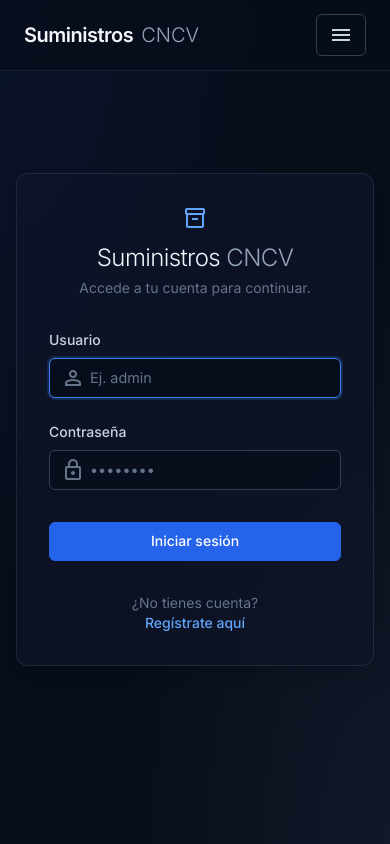
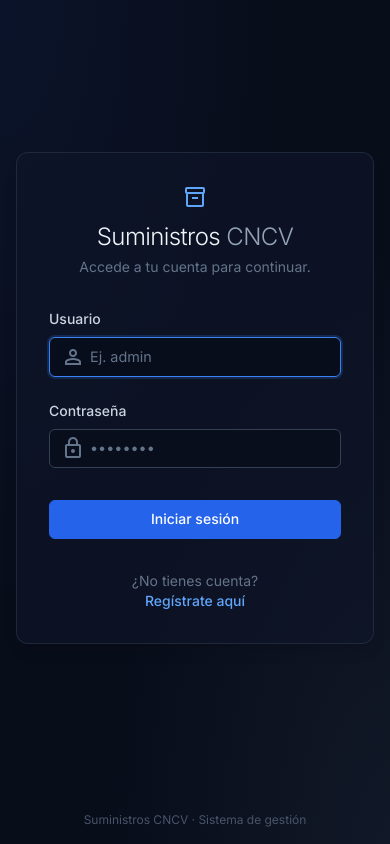
Before and after one commit to Nephast0/web_de_administracion_de_suministros, a Flask app: page / in a window 390 px wide. Run offline with Flask 3, Linux system fonts and the light colour scheme; data comes from the database, SQL or seed files in the repository.

Commit message:
feat(nav+sec): rediseño layout sidebar+topbar + fix back-button post-logout
## Layout: sidebar lateral fijo + topbar minimal (reemplaza navbar horizontal)
- base.html reescrito: aside 240px + flex-1 main. Sidebar agrupa por dominio.
- base_auth.html nuevo: viewport-centered sin chrome para login/registro/root.
- Admin: secciones Operaciones / Contabilidad / Análisis / Sistema.
- Cliente: Comprar / Mis pedidos / Análisis personal (plano).
- Estado activo via request.endpoint con bg-primary-500/15 + border.
- Mobile: drawer con backdrop, toggle desde topbar, cierra en click de link.
- Footer del sidebar: tarjeta perfil (account_circle + nombre + rol) + logout.
- Topbar: page_title + perfil quick-access en md+.

## Auth screens: layout separado (decisión arquitectónica)
- index.html y registro.html ahora extienden base_auth.html (no base.html).
- Razón: condicional `{% if authenticated %}` en base.html acopla layouts
  estructuralmente distintos y produce templates frágiles.

## Fix de seguridad: back-button post-logout
- Bug: tras logout, history.back() en navegador mostraba página privada cacheada.
- Fix server-side en apply_security_headers (NO JS — fácilmente bypasseable):
    Cache-Control: no-store, no-cache, must-revalidate, private, max-age=0
    Pragma: no-cache
    Expires: 0
  Aplicado SOLO a respuestas dinámicas autenticadas. /static/* exento (assets
  públicos, su caché larga es deseable). Páginas anónimas exentas.
- 2 tests de regresión nuevos en CacheHeadersTest.
- Reproducción manual: login admin → /contabilidad/balance → logout →
  history.back() → permanece en /login. El navegador re-pide al server,
  no encuentra sesión, redirige.

## Verificación
- 36/36 tests OK (34 + 2 nuevos cache).
- 63 endpoints sin cambio.
- Smoke: /login sin sidebar; /menu_principal con sidebar admin completo;
  /static sin no-store; /contabilidad/balance con no-store + sidebar.

Co-Authored-By: Claude Opus 4.7 <noreply@anthropic.com>

```diff
--- a/app/templates/base.html
+++ b/app/templates/base.html
@@ -5,108 +5,168 @@
     <meta charset="UTF-8">
     <meta name="viewport" content="width=device-width, initial-scale=1.0">
     <title>{% block title %}Suministros{% endblock %} · CNCV</title>
-    <!-- Theme bootstrap (must run before first paint to avoid theme flash) -->
+
+    <!-- Theme bootstrap (pre-paint) -->
     <script src="{{ url_for('static', filename='js/theme.js') }}"></script>
 
-    <!-- Compiled Tailwind CSS (replaces the runtime cdn.tailwindcss.com loader) -->
+    <!-- Compiled Tailwind -->
     <link rel="stylesheet" href="{{ url_for('static', filename='css/tailwind.css') }}">
 
-    <!-- Google Fonts: Inter (sans) + Fira Code (mono).
-         Adiós Playfair Display — el rediseño 2026-05-12 unificó tipografía
-         a Inter (jerarquía por peso/tracking, look más sobrio). -->
     <link rel="preconnect" href="https://fonts.googleapis.com">
     <link rel="preconnect" href="https://fonts.gstatic.com" crossorigin>
     <link
         href="https://fonts.googleapis.com/css2?family=Inter:wght@300;400;500;600;700&family=Fira+Code:wght@400;500&display=swap"
         rel="stylesheet">
-    <!-- Material Icons -->
     <link rel="stylesheet"
         href="https://fonts.googleapis.com/css2?family=Material+Symbols+Outlined:opsz,wght,FILL,GRAD@20..48,100..700,0..1,-50..200">
     {% block page_styles %}{% endblock %}
 </head>
 
+{# ===========================================================================
+   Layout app autenticada (sidebar + topbar).
+   Las pantallas de auth (login, registro) extienden base_auth.html, no este.
+   =========================================================================== #}
+
+{# Macro para renderizar un item del sidebar con estado activo basado en el endpoint #}
+{% macro nav_item(endpoint, icon, label, kwargs={}) -%}
+{% set active = request.endpoint == endpoint %}
+<a href="{{ url_for(endpoint, **kwargs) }}"
+    class="group flex items-center gap-3 px-3 py-2 rounded-md text-sm transition-colors no-underline
+           {% if active %}bg-primary-500/15 text-primary-200 border border-primary-500/30
+           {% else %}text-canvas-400 hover:text-canvas-100 hover:bg-canvas-800/60 border border-transparent{% endif %}">
+    <span class="material-symbols-outlined text-xl">{{ icon }}</span>
+    <span>{{ label }}</span>
+</a>
+{%- endmacro %}
+
+{% macro nav_section(title) -%}
+<p class="px-3 mt-5 mb-1.5 text-[10px] font-semibold uppercase tracking-wider text-canvas-500">{{ title }}</p>
+{%- endmacro %}
+
 <body class="antialiased selection:bg-primary-500 selection:text-white">
 
-    <!-- Navigation -->
-    <nav
-        class="sticky top-0 z-50 w-full border-b border-canvas-800/80 bg-canvas-950/85 backdrop-blur-md mb-8">
-        <div class="container mx-auto px-6 py-3.5 flex justify-between items-center">
-            <!-- Brand: una sola tipografía, contraste por peso. -->
-            <a class="flex items-baseline gap-2 text-canvas-100 hover:text-primary-300 transition-colors no-underline"
-                href="{{ url_for('auth.root') }}">
-                <span class="text-xl font-semibold tracking-tight">Suministros</span>
-                <span class="text-xl font-light text-canvas-400">CNCV</span>
+    <div class="flex min-h-screen">
+
+        {# ============================================================
+           SIDEBAR — desktop fijo, mobile drawer (oculto por defecto)
+           ============================================================ #}
+        <aside id="sidebar"
+            class="fixed lg:sticky top-0 left-0 h-screen w-64 z-40
+                   -translate-x-full lg:translate-x-0 transform transition-transform duration-200
+                   border-r border-canvas-800/80 bg-canvas-950/95 backdrop-blur-md
+                   flex flex-col">
+
+            <!-- Brand -->
+            <div class="px-5 py-4 border-b border-canvas-800/80 flex items-center justify-between">
+                <a href="{{ url_for('inventario.menu_principal') if current_user.rol == 'admin' else url_for('inventario.menu_cliente') }}"
+                    class="flex items-baseline gap-1.5 text-canvas-100 hover:text-primary-300 transition-colors no-underline">
+                    <span class="text-base font-semibold tracking-tight">Suministros</span>
+                    <span class="text-base font-light text-canvas-500">CNCV</span>
                 </a>
-
-            <!-- Mobile Menu Button -->
-            <div class="block lg:hidden">
-                <button id="nav-toggle"
-                    type="button"
-                    aria-label="Abrir menú de navegación"
-                    aria-controls="nav-content"
-                    class="flex items-center px-3 py-2 rounded-md border border-canvas-700 text-canvas-300 hover:text-canvas-100 hover:border-canvas-500 transition">
-                    <span class="material-symbols-outlined">menu</span>
+                <!-- Close drawer (mobile only) -->
+                <button type="button" id="sidebar-close"
+                    class="lg:hidden p-1 rounded-md text-canvas-400 hover:text-canvas-100 hover:bg-canvas-800"
+                    aria-label="Cerrar menú">
+                    <span class="material-symbols-outlined text-xl">close</span>
                 </button>
             </div>
 
-            <!-- Desktop Menu. Theme switcher movido a /perfil (sección "Apariencia"). -->
-            <div id="nav-content" class="w-full hidden lg:flex lg:items-center lg:w-auto pt-4 lg:pt-0">
-                <ul class="lg:flex lg:justify-end lg:items-center gap-7 text-sm">
-                    {% if current_user.is_authenticated %}
+            <!-- Nav items: scrollable middle section -->
+            <nav class="flex-1 overflow-y-auto custom-scrollbar px-3 py-3" aria-label="Navegación principal">
                 {% if current_user.rol == 'admin' %}
-                    <li><a class="text-canvas-300 hover:text-primary-300 font-medium transition-colors no-underline"
-                            href="{{ url_for('inventario.menu_principal') }}">Inicio</a></li>
-                    <li><a class="text-canvas-300 hover:text-primary-300 font-medium transition-colors no-underline"
-                            href="{{ url_for('proveedores.proveedores') }}">Proveedores</a></li>
-                    <li><a class="text-canvas-300 hover:text-primary-300 font-medium transition-colors no-underline"
-                            href="{{ url_for('inventario.productos') }}">Inventario</a></li>
-                    <li><a class="text-canvas-300 hover:text-primary-300 font-medium transition-colors no-underline"
-                            href="{{ url_for('reportes.graficas') }}">Reportes</a></li>
-                    <li><a class="text-canvas-300 hover:text-primary-300 font-medium transition-colors no-underline"
-                            href="{{ url_for('contabilidad.balance') }}">Contabilidad</a></li>
+
+                    {{ nav_section('Operaciones') }}
+                    {{ nav_item('inventario.menu_principal', 'dashboard', 'Inicio') }}
+                    {{ nav_item('inventario.productos',      'inventory_2', 'Inventario') }}
+                    {{ nav_item('proveedores.proveedores',   'local_shipping', 'Proveedores') }}
+                    {{ nav_item('proveedores.agregar_producto', 'add_box', 'Nuevo producto') }}
+
+                    {{ nav_section('Contabilidad') }}
+                    {{ nav_item('contabilidad.diario',            'menu_book', 'Diario') }}
+                    {{ nav_item('contabilidad.balance',           'account_balance', 'Balance') }}
+                    {{ nav_item('contabilidad.cuenta_resultados', 'trending_up', 'Resultados') }}
+                    {{ nav_item('contabilidad.nuevo_asiento',     'edit_note', 'Nuevo asiento') }}
+
+                    {{ nav_section('Análisis') }}
+                    {{ nav_item('reportes.graficas', 'bar_chart', 'Gráficas') }}
+
+                    {{ nav_section('Sistema') }}
+                    {{ nav_item('auth.actividades', 'history', 'Actividades y usuarios') }}
+
                 {% else %}
-                    <li><a class="text-canvas-300 hover:text-primary-300 font-medium transition-colors no-underline"
-                            href="{{ url_for('inventario.menu_cliente') }}">Mi cuenta</a></li>
-                    <li><a class="text-canvas-300 hover:text-primary-300 font-medium transition-colors no-underline"
-                            href="{{ url_for('inventario.productos_cliente') }}">Catálogo</a></li>
+
+                    {{ nav_section('Comprar') }}
+                    {{ nav_item('inventario.menu_cliente',     'home', 'Inicio') }}
+                    {{ nav_item('inventario.productos_cliente','grid_view', 'Catálogo') }}
+                    {{ nav_item('inventario.cesta',            'shopping_cart', 'Cesta') }}
+
+                    {{ nav_section('Mis pedidos') }}
+                    {{ nav_item('inventario.pedidos',          'receipt_long', 'Pedidos') }}
+
+                    {{ nav_section('Análisis personal') }}
+                    {{ nav_item('reportes.graficas_cliente', 'insights', 'Mis gráficas') }}
+
                 {% endif %}
+            </nav>
 
-                    <!-- User block -->
-                    <li
-                        class="border-t lg:border-none border-canvas-800 pt-4 lg:pt-0 mt-4 lg:mt-0 lg:ml-4 flex items-center gap-3">
+            <!-- Footer del sidebar: perfil + logout -->
+            <div class="border-t border-canvas-800/80 px-3 py-3 space-y-2">
                 <a href="{{ url_for('inventario.perfil_cliente') }}"
-                            class="flex items-center gap-2 text-canvas-400 hover:text-canvas-100 transition-colors no-underline"
-                            title="Mi perfil">
+                    class="flex items-center gap-3 px-3 py-2 rounded-md text-sm transition-colors no-underline
+                           {% if request.endpoint == 'inventario.perfil_cliente' %}bg-primary-500/15 text-primary-200 border border-primary-500/30
+                           {% else %}text-canvas-300 hover:text-canvas-100 hover:bg-canvas-800/60 border border-transparent{% endif %}">
                     <span class="material-symbols-outlined text-xl">account_circle</span>
-                            <span class="hidden xl:inline text-canvas-200">{{ current_user.usuario }}</span>
+                    <div class="flex-1 min-w-0">
+                        <p class="truncate text-sm font-medium">{{ current_user.usuario }}</p>
+                        <p class="truncate text-[11px] text-canvas-500 capitalize">{{ current_user.rol }}</p>
+                    </div>
                 </a>
-                        <form action="{{ url_for('auth.logout') }}" method="post" class="m-0 p-0">
-                            {{ csrf_token() }}
+                <form action="{{ url_for('auth.logout') }}" method="post" class="m-0">
+                    <input type="hidden" name="csrf_token" value="{{ csrf_token() }}">
                     <button type="submit"
                         aria-label="Cerrar sesión"
-                                class="btn-elegant flex items-center gap-1.5 py-1.5 px-3 text-xs rounded-md border border-canvas-700 text-canvas-300 hover:text-canvas-100 hover:border-canvas-500 transition">
-                                <span class="material-symbols-outlined text-base">logout</span>
-                                Salir
+                        class="w-full flex items-center gap-3 px-3 py-2 rounded-md text-sm border border-canvas-800 text-canvas-400 hover:text-danger-400 hover:border-danger-500/40 hover:bg-danger-500/5 transition-colors">
+                        <span class="material-symbols-outlined text-xl">logout</span>
+                        <span>Cerrar sesión</span>
                     </button>
                 </form>
-                    </li>
-                    {% else %}
-                    <li><a class="text-canvas-300 hover:text-primary-300 font-medium transition-colors no-underline"
-                            href="{{ url_for('auth.login') }}">Iniciar sesión</a></li>
-                    <li>
-                        <a class="btn-elegant btn-primary no-underline"
-                            href="{{ url_for('auth.registro') }}">
-                            Registrarse
-                        </a>
-                    </li>
-                    {% endif %}
-                </ul>
+            </div>
+        </aside>
+
+        <!-- Backdrop del drawer mobile -->
+        <div id="sidebar-backdrop"
+            class="fixed inset-0 bg-canvas-950/70 backdrop-blur-sm z-30 hidden lg:hidden"></div>
+
+        {# ============================================================
+           CONTENT AREA: topbar + main
+           ============================================================ #}
+        <div class="flex-1 flex flex-col min-w-0">
+
+            <!-- Topbar minimal -->
+            <header class="sticky top-0 z-20 h-14 border-b border-canvas-800/80 bg-canvas-950/80 backdrop-blur-md">
+                <div class="h-full px-4 lg:px-6 flex items-center justify-between gap-4">
+                    <div class="flex items-center gap-3 min-w-0">
+                        <!-- Mobile menu toggle -->
+                        <button type="button" id="sidebar-toggle"
+                            class="lg:hidden p-2 -ml-2 rounded-md text-canvas-300 hover:text-canvas-100 hover:bg-canvas-800/60"
+                            aria-label="Abrir menú">
+                            <span class="material-symbols-outlined text-xl">menu</span>
+                        </button>
+                        <!-- Page title slot (cada página puede sobreescribir) -->
+                        <h2 class="text-sm font-medium text-canvas-300 truncate">
+                            {% block page_title %}{{ self.title() }}{% endblock %}
+                        </h2>
+                    </div>
+                    <!-- Right slot: por ahora solo perfil quick-access (badge desktop) -->
+                    <div class="hidden md:flex items-center gap-2 text-xs text-canvas-500">
+                        <span class="material-symbols-outlined text-base">account_circle</span>
+                        <span>{{ current_user.usuario }}</span>
                     </div>
                 </div>
-    </nav>
+            </header>
 
-    <!-- Flash Messages (Toast Style) -->
-    <div class="fixed top-20 right-5 w-full max-w-sm z-50 pointer-events-none px-4 md:px-0">
+            <!-- Flash messages (debajo del topbar) -->
+            <div class="fixed top-20 right-5 w-full max-w-sm z-30 pointer-events-none px-4 md:px-0">
                 {% with messages = get_flashed_messages(with_categories=true) %}
                 {% if messages %}
                 {% for category, message in messages %}
@@ -117,9 +177,7 @@
                     'info':    'bg-canvas-900/90 border-info-500    text-info-100'
                 } %}
                 {% set active_class = color_classes.get(category, 'bg-canvas-900/90 border-canvas-500 text-canvas-100') %}
-
-        <div
-            class="pointer-events-auto alert-dismissible transform transition-all duration-300 p-4 rounded-md shadow-lg mb-3 border-l-2 backdrop-blur-md flex justify-between items-start {{ active_class }}">
+                <div class="pointer-events-auto alert-dismissible transform transition-all duration-300 p-4 rounded-md shadow-lg mb-3 border-l-2 backdrop-blur-md flex justify-between items-start {{ active_class }}">
                     <div class="flex items-start gap-3">
                         <span class="material-symbols-outlined text-xl opacity-90 mt-0.5">
                             {% if category == 'success' %}check_circle
@@ -142,9 +200,16 @@
                 {% endwith %}
             </div>
 
-    <!-- Toast container (filled by window.showToast) -->
+            <!-- Toast container -->
             <div id="toast-container"
-        class="fixed top-20 right-5 w-full max-w-sm z-50 pointer-events-none px-4 md:px-0 space-y-2"></div>
+                class="fixed top-20 right-5 w-full max-w-sm z-30 pointer-events-none px-4 md:px-0 space-y-2"></div>
+
+            <!-- Main content -->
+            <main class="flex-1 animate-fade-in">
+                {% block content %}{% endblock %}
+            </main>
+        </div>
+    </div>
 
     <!-- Confirmation Modal (controlled by window.confirmDialog) -->
     <div id="confirm-modal"
@@ -159,30 +224,51 @@
                         class="material-symbols-outlined text-xl text-danger-400">warning</span>
                 </div>
                 <div class="flex-1 min-w-0">
-                    <h3 id="confirm-modal-title"
-                        class="text-base font-medium text-canvas-100 mb-1">Confirmar acción</h3>
-                    <p id="confirm-modal-message"
-                        class="text-sm text-canvas-400 leading-relaxed">¿Estás seguro?</p>
+                    <h3 id="confirm-modal-title" class="text-base font-medium text-canvas-100 mb-1">Confirmar acción</h3>
+                    <p id="confirm-modal-message" class="text-sm text-canvas-400 leading-relaxed">¿Estás seguro?</p>
                 </div>
             </div>
             <div class="flex justify-end gap-2 mt-6">
-                <button type="button" id="confirm-modal-cancel" class="btn-elegant btn-secondary">
-                    Cancelar
-                </button>
-                <button type="button" id="confirm-modal-confirm" class="btn-elegant btn-primary">
-                    Confirmar
-                </button>
+                <button type="button" id="confirm-modal-cancel" class="btn-elegant btn-secondary">Cancelar</button>
+                <button type="button" id="confirm-modal-confirm" class="btn-elegant btn-primary">Confirmar</button>
             </div>
         </div>
     </div>
 
-    <!-- Main Content -->
-    <main class="container mx-auto px-4 pb-12 animate-fade-in min-h-[80vh]">
-        {% block content %}{% endblock %}
-    </main>
+    <!-- UI helpers + sidebar drawer toggle -->
+    <script src="{{ url_for('static', filename='js/ui.js') }}" defer></script>
+    <script nonce="{{ csp_nonce() }}">
+        // Sidebar drawer toggle (mobile). Se queda inline porque es muy pequeño y
+        // específico de este layout — extraer a ui.js sería over-engineering.
+        (function () {
+            'use strict';
+            document.addEventListener('DOMContentLoaded', function () {
+                var sidebar  = document.getElementById('sidebar');
+                var backdrop = document.getElementById('sidebar-backdrop');
+                var openBtn  = document.getElementById('sidebar-toggle');
+                var closeBtn = document.getElementById('sidebar-close');
+                if (!sidebar || !backdrop || !openBtn) return;
 
-    <!-- Scripts -->
-    <script src="{{ url_for('static', filename='js/ui.js') }}" defer></script>
+                function open()  {
+                    sidebar.classList.remove('-translate-x-full');
+                    backdrop.classList.remove('hidden');
+                }
+                function close() {
+                    sidebar.classList.add('-translate-x-full');
+                    backdrop.classList.add('hidden');
+                }
+                openBtn.addEventListener('click', open);
+                if (closeBtn) closeBtn.addEventListener('click', close);
+                backdrop.addEventListener('click', close);
+                // Cerrar al hacer click en cualquier link del sidebar (mobile UX).
+                sidebar.querySelectorAll('a').forEach(function (a) {
+                    a.addEventListener('click', function () {
+                        if (window.innerWidth < 1024) close();
+                    });
+                });
+            });
+        })();
+    </script>
     {% block page_scripts %}{% endblock %}
 </body>
 
--- /dev/null
+++ b/app/templates/base_auth.html
@@ -0,0 +1,84 @@
+<!DOCTYPE html>
+<html lang="es" class="dark">
+
+<head>
+    <meta charset="UTF-8">
+    <meta name="viewport" content="width=device-width, initial-scale=1.0">
+    <title>{% block title %}Suministros{% endblock %} · CNCV</title>
+
+    <!-- Theme bootstrap (pre-paint para evitar flash de tema) -->
+    <script src="{{ url_for('static', filename='js/theme.js') }}"></script>
+
+    <!-- Compiled Tailwind -->
+    <link rel="stylesheet" href="{{ url_for('static', filename='css/tailwind.css') }}">
+
+    <!-- Google Fonts: Inter (sans) + Fira Code (mono). -->
+    <link rel="preconnect" href="https://fonts.googleapis.com">
+    <link rel="preconnect" href="https://fonts.gstatic.com" crossorigin>
+    <link
+        href="https://fonts.googleapis.com/css2?family=Inter:wght@300;400;500;600;700&family=Fira+Code:wght@400;500&display=swap"
+        rel="stylesheet">
+    <link rel="stylesheet"
+        href="https://fonts.googleapis.com/css2?family=Material+Symbols+Outlined:opsz,wght,FILL,GRAD@20..48,100..700,0..1,-50..200">
+    {% block page_styles %}{% endblock %}
+</head>
+
+{# Layout de auth (login / registro / root público).
+   Sin sidebar ni topbar — el usuario anónimo no necesita navegación de app.
+   Viewport completo, contenido centrado. #}
+<body class="antialiased min-h-screen flex flex-col selection:bg-primary-500 selection:text-white">
+
+    <!-- Flash messages (compactos, no intrusivos en pantalla auth) -->
+    <div class="fixed top-5 right-5 w-full max-w-sm z-50 pointer-events-none px-4 md:px-0">
+        {% with messages = get_flashed_messages(with_categories=true) %}
+        {% if messages %}
+        {% for category, message in messages %}
+        {% set color_classes = {
+            'success': 'bg-canvas-900/90 border-success-500 text-success-100',
+            'danger':  'bg-canvas-900/90 border-danger-500  text-danger-100',
+            'warning': 'bg-canvas-900/90 border-warning-500 text-warning-100',
+            'info':    'bg-canvas-900/90 border-info-500    text-info-100'
+        } %}
+        {% set active_class = color_classes.get(category, 'bg-canvas-900/90 border-canvas-500 text-canvas-100') %}
+        <div class="pointer-events-auto alert-dismissible transform transition-all duration-300 p-4 rounded-md shadow-lg mb-3 border-l-2 backdrop-blur-md flex justify-between items-start {{ active_class }}">
+            <div class="flex items-start gap-3">
+                <span class="material-symbols-outlined text-xl opacity-90 mt-0.5">
+                    {% if category == 'success' %}check_circle
+                    {% elif category == 'danger' %}error
+                    {% elif category == 'warning' %}warning
+                    {% else %}info{% endif %}
+                </span>
+                <div>
+                    <p class="text-xs uppercase tracking-wider opacity-60 mb-0.5 font-medium">{{ category }}</p>
+                    <p class="text-sm leading-snug">{{ message }}</p>
+                </div>
+            </div>
+            <button type="button" class="ml-3 opacity-50 hover:opacity-100 transition-opacity p-1"
+                data-flash-close aria-label="Cerrar mensaje">
+                <span class="material-symbols-outlined text-base">close</span>
+            </button>
+        </div>
+        {% endfor %}
+        {% endif %}
+        {% endwith %}
+    </div>
+
+    <!-- Toast container -->
+    <div id="toast-container"
+        class="fixed top-5 right-5 w-full max-w-sm z-50 pointer-events-none px-4 md:px-0 space-y-2"></div>
+
+    <!-- Main content (viewport completo, contenido centrado por la página) -->
+    <main class="flex-1 flex items-center justify-center p-4 animate-fade-in">
+        {% block content %}{% endblock %}
+    </main>
+
+    <!-- Footer mínimo opcional -->
+    <footer class="text-center text-xs text-canvas-600 py-4">
+        Suministros CNCV · Sistema de gestión
+    </footer>
+
+    <script src="{{ url_for('static', filename='js/ui.js') }}" defer></script>
+    {% block page_scripts %}{% endblock %}
+</body>
+
+</html>
--- a/app/templates/index.html
+++ b/app/templates/index.html
@@ -1,9 +1,9 @@
-{% extends "base.html" %}
+{% extends "base_auth.html" %}
 {% block title %}Iniciar Sesión{% endblock %}
 
 {% block content %}
-<div class="min-h-[75vh] flex items-center justify-center">
-    <div class="glass-panel w-full max-w-md p-8 md:p-10 animate-fade-in shadow-lg">
+<div class="w-full max-w-md">
+    <div class="glass-panel w-full p-8 md:p-10 shadow-lg">
         <div class="text-center mb-8">
             <div class="inline-flex items-center gap-2 mb-3">
                 <span class="material-symbols-outlined text-primary-400 text-3xl">inventory_2</span>
--- a/app/templates/registro.html
+++ b/app/templates/registro.html
@@ -1,9 +1,8 @@
-{% extends "base.html" %}
+{% extends "base_auth.html" %}
 {% block title %}Registro{% endblock %}
 
 {% block content %}
-<div class="min-h-screen flex items-center justify-center p-4">
-    <div class="w-full max-w-md animate-fade-in relative">
+<div class="w-full max-w-md relative">
     <!-- Decorative Glow -->
     <div
         class="absolute top-1/2 left-1/2 -translate-x-1/2 -translate-y-1/2 w-64 h-64 bg-primary-500/10 rounded-full blur-3xl pointer-events-none">
@@ -95,5 +94,4 @@
         </div>
     </div>
 </div>
-</div>
 {% endblock %}
```
Also changed, not shown: PROJECT_STATUS.md (+48 -0 lines), app/__init__.py (+25 -2 lines), tests/test_flows.py (+49 -0 lines), app/static/css/tailwind.css. Lines whose indentation alone changed are shown as unchanged.
